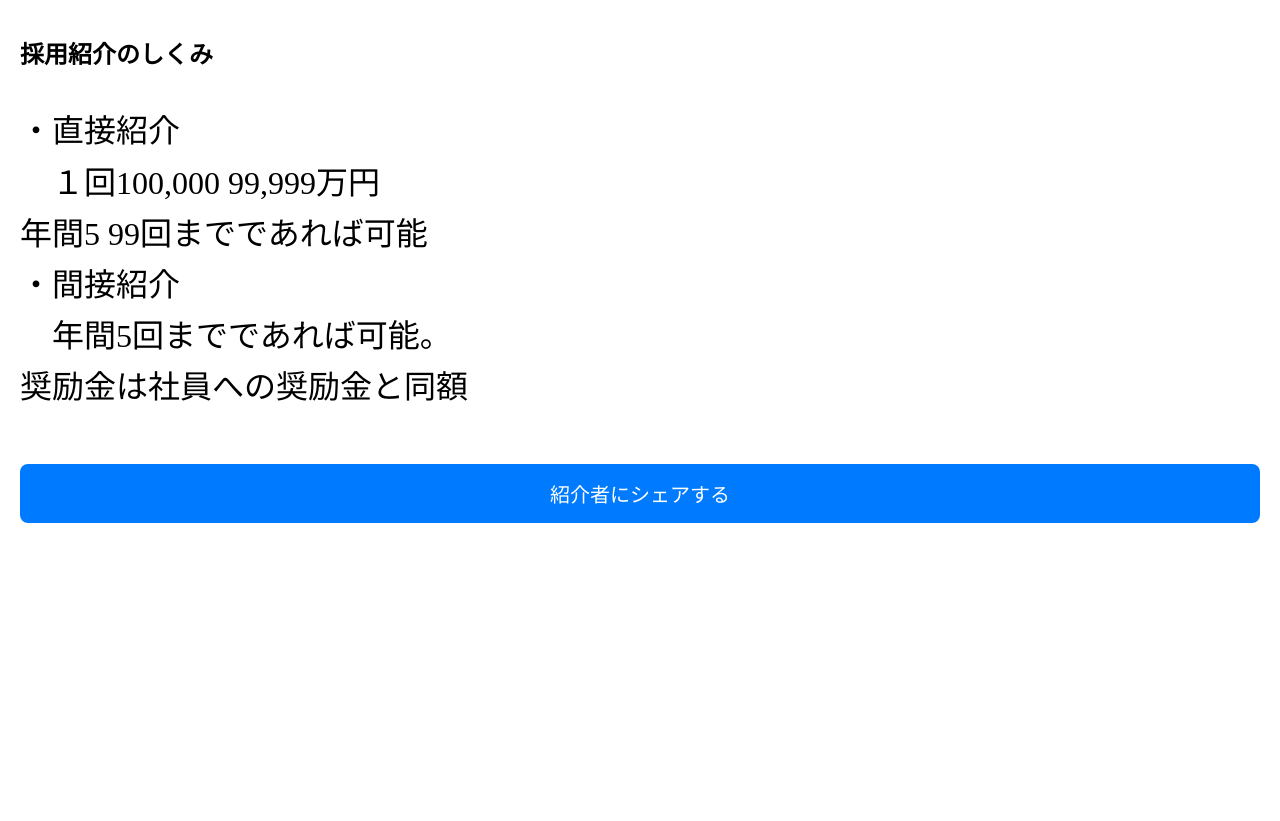
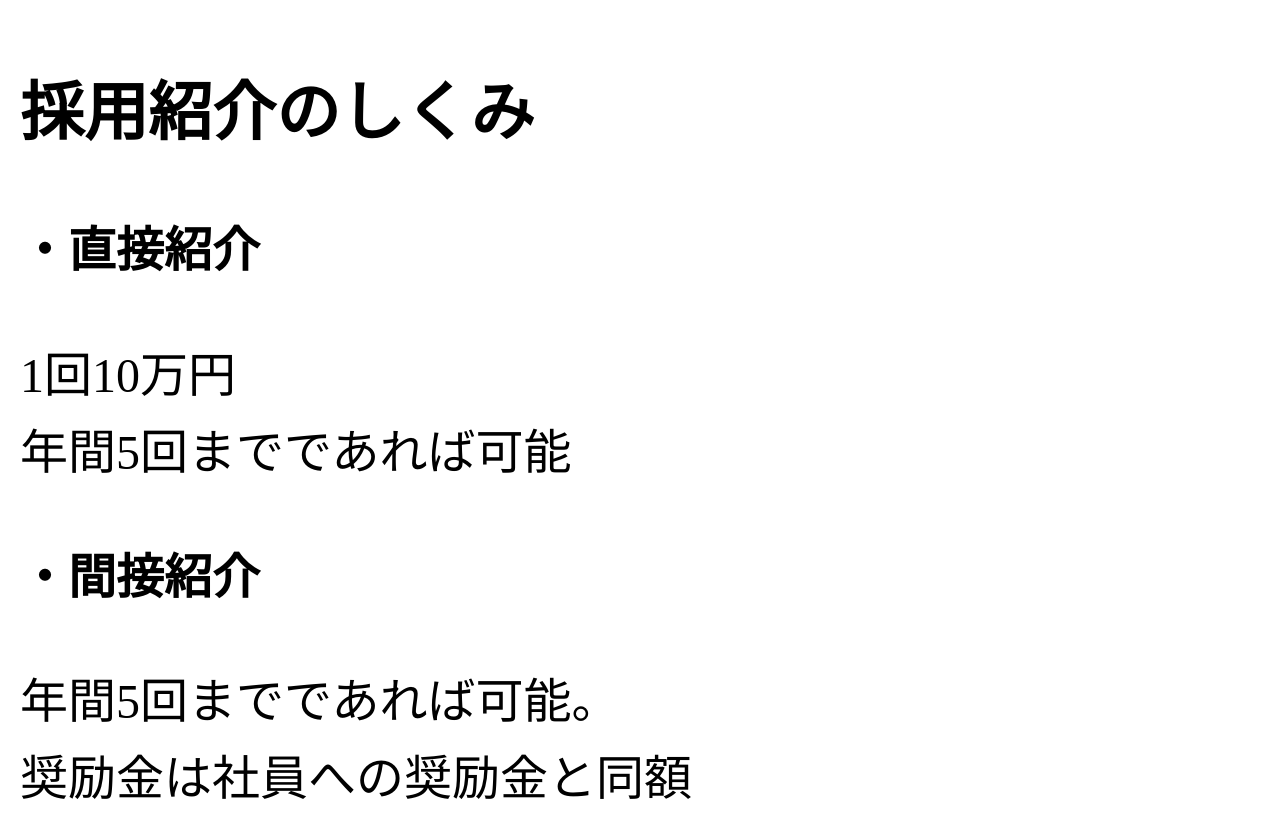
Before and after one commit to ASuna4993/ASuna4993, a plain HTML site: page share.html in a window 1280 px wide. Shown: the top 821 px of the page. Before the commit the page ends 800 px from the top, so only its background shows below. Drawn offline with Linux system fonts and the light colour scheme.

Commit message:
レイアウト調整

```diff
--- a/share.html
+++ b/share.html
@@ -11,22 +11,25 @@
         }
 
         h1 {
-            font-size: 24px;
+            font-size: 4rem;
             margin-bottom: 20px;
+        }
+        h3 {
+            font-size: 3rem;
         }
 
         p {
             margin-bottom: 30px;
         }
         .share-text {
-            font-size: 2rem;
+            font-size: 3rem;
         }
 
         /* シェアボタンのスタイル */
         .share-button {
             width: 100%;
             padding: 15px;
-            font-size: 20px;
+            font-size: 3rem;
             background-color: #007bff;
             color: white;
             border: none;
@@ -46,16 +49,16 @@
     </style>
 </head>
 <body class="">
-    <h1>採用紹介のしくみ</h1>
+    <h1 class="share-title">採用紹介のしくみ</h1>
     <div>
-        <p class="share-text">
-            ・直接紹介<br />
-            　１回100,000 99,999万円<br />
-             年間5 99回までであれば可能<br />
-            ・間接紹介<br />
-            　年間5回までであれば可能。<br />
-            奨励金は社員への奨励金と同額<br />
-        </p>
+        <div>
+            <h3>・直接紹介</h3>
+            <p class="share-text">1回10万円<br />
+            年間5回までであれば可能</p>
+            <h3>・間接紹介</h3>
+            <p class="share-text">年間5回までであれば可能。<br />
+            奨励金は社員への奨励金と同額</p>
+        </div>
     </div>
 
     <button id="webShareButton" class="share-button">
```
